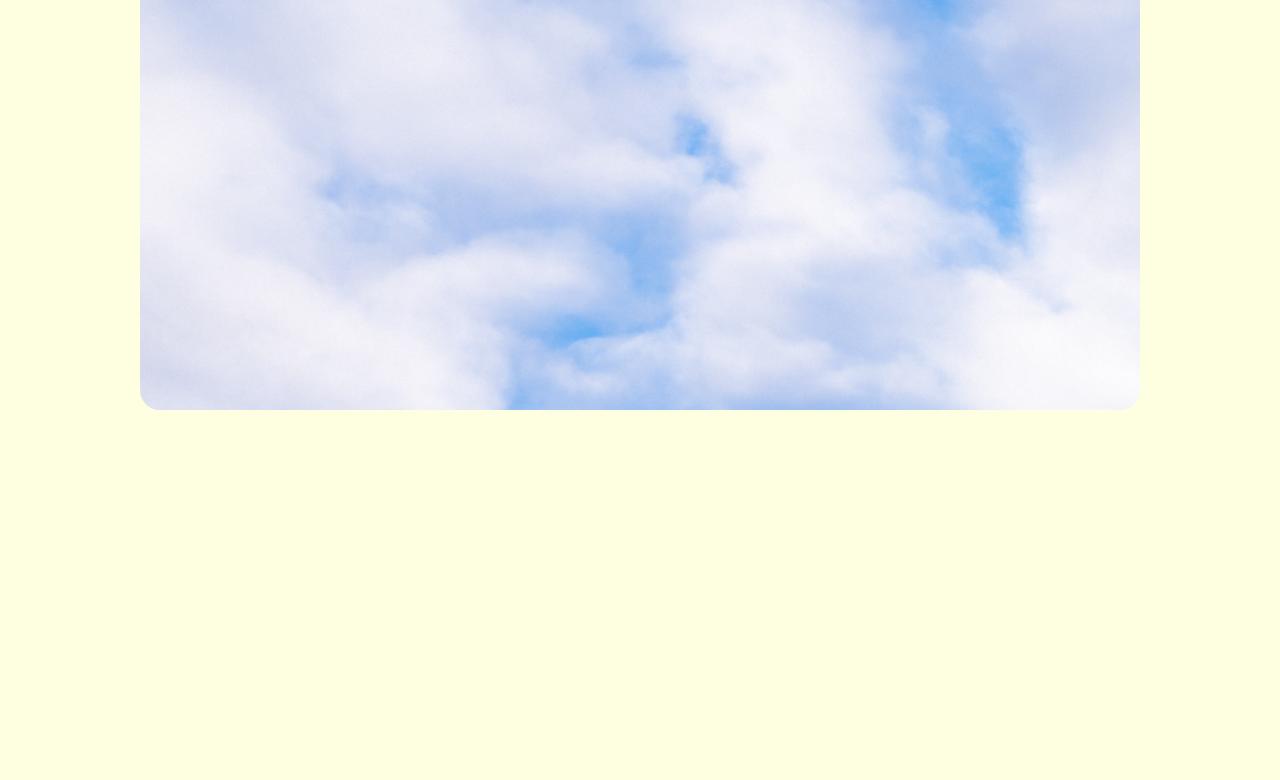
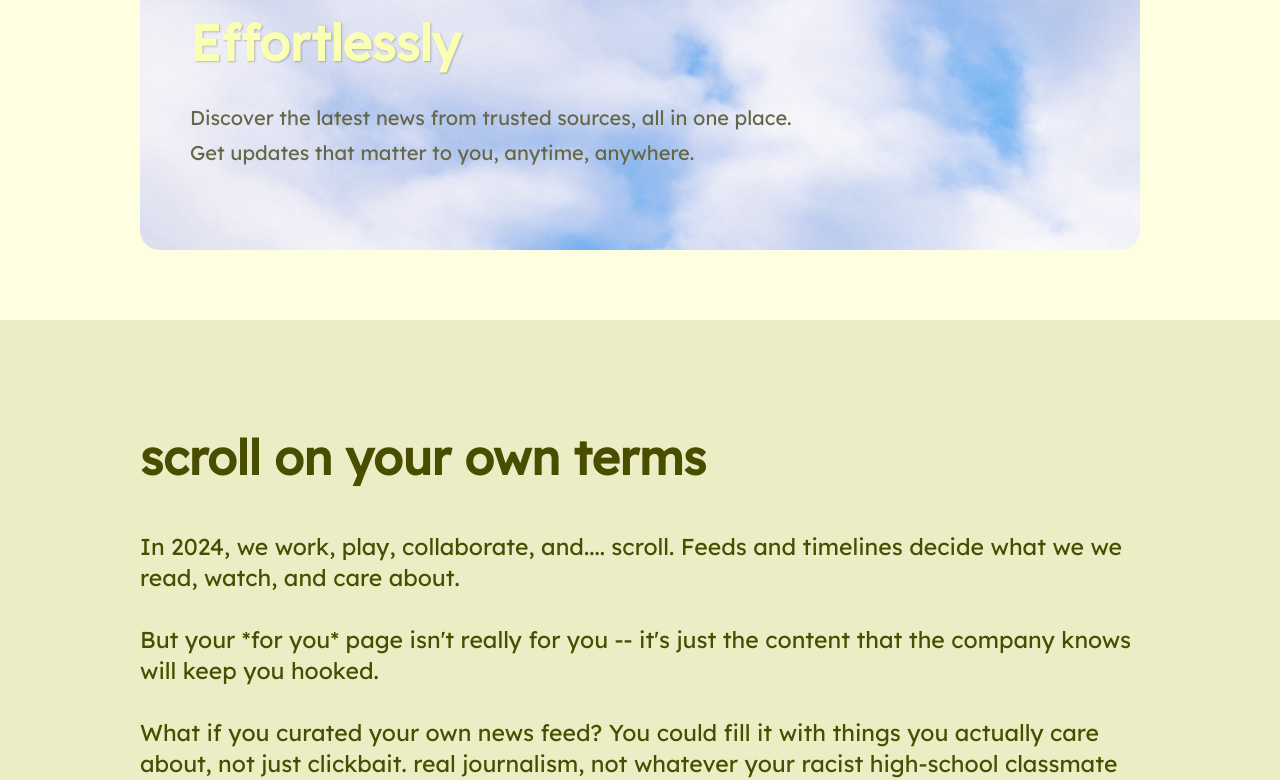
Before and after one commit to ABSanthosh/barn, a SvelteKit app: page / in a window 1280 px wide. Shown: the part 220-1000 px from the top of the page. Before the commit the page ends 800 px from the top, so only its background shows below. Built offline with nearby package versions, Linux system fonts and the light colour scheme.

Commit message:
refactor: Improve homepage layout and styling

```diff
--- a/src/routes/+page.svelte
+++ b/src/routes/+page.svelte
@@ -4,28 +4,163 @@
 
 <Header />
 
-<section class="Splash"></section>
+<main class="HomePage">
+	<section class="Splash">
+		<h1>
+			Stay Informed, <br />
+			<span> Effortlessly </span>
+		</h1>
+		<p>
+			Discover the latest news from trusted sources, all in one place. Get updates that matter to
+			you, anytime, anywhere.
+		</p>
+	</section>
+
+	<section class="About">
+		<div class="About__content">
+			<h2>scroll on your own terms</h2>
+			<p>
+				In 2024, we work, play, collaborate, and.... scroll. Feeds and timelines decide what we we
+				read, watch, and care about.
+				<br />
+				<br />
+				But your *for you* page isn't really for you -- it's just the content that the company knows
+				will keep you hooked.
+				<br />
+				<br />
+				What if you curated your own news feed? You could fill it with things you actually care about,
+				not just clickbait. real journalism, not whatever your racist high-school classmate shares. Learn
+				something new, remember to stay active, keep tabs on what matters.
+				<br />
+				<br />
+				Barn can help you do just that!
+			</p>
+		</div>
+	</section>
+	<!-- <div class="AboutGroup">
+		<section class="Chart BentoCard">
+			<img src="/src/lib/images/Chart.png" alt="Chart" />
+		</section>
+		<section class="Chart BentoCard">
+			<img src="/src/lib/images/Chart.png" alt="Chart" />
+		</section>
+	</div> -->
+</main>
 
 <style lang="scss">
+	:global(html) {
+		overflow-y: auto;
+		overflow-x: hidden;
+	}
 	:global(#app) {
 		padding: 0 15px;
 	}
+	.HomePage {
+		@include box();
+		max-width: $maxWidth;
+		@include make-flex($just: flex-start);
+		gap: 30px;
+
+		.BentoCard {
+			border-radius: 20px;
+			background-color: var(--modal-bg-noBlur);
+			border: 1px solid var(--secondary);
+			box-shadow: var(--t-crp-box-shadow);
+		}
+	}
+
 	.Splash {
 		width: 100%;
-		height: 70vh;
-		display: grid;
-		padding: 15px;
+		height: 50vh;
 		margin-top: 70px;
 		border-radius: 20px;
-		max-width: $maxWidth;
+
 		background-size: cover;
 		background-position: center;
 		background-repeat: no-repeat;
 		grid-template-columns: 1.2fr 1fr;
 		background-image: url(/src/lib/images/Clouds5.jpg);
 
+		gap: 20px;
+		padding: 15px 50px 15px 50px;
+		@include make-flex($align: flex-start);
+
+		@include respondAt(646px) {
+			padding: 15px 30px 15px 30px;
+		}
+
+		h1 {
+			font-size: 50px;
+			text-shadow: 1px 1px 2px rgba(0, 0, 0, 0.236);
+			margin-top: 0;
+			line-height: 1.5;
+
+			span {
+				color: light-dark(#fbffb3, #494d00);
+			}
+
+			@include respondAt(646px) {
+				font-size: 40px;
+			}
+		}
+
+		& > p {
+			width: 70%;
+			font-size: 20px;
+			color: #656746;
+
+			@include respondAt(646px) {
+				width: 100%;
+			}
+		}
+
 		@include respondAt(1015px) {
 			margin-top: 60px;
 		}
 	}
+
+	.AboutGroup {
+		width: 100%;
+		display: grid;
+		grid-template-columns: 1.7fr 1fr;
+		grid-gap: 20px;
+		grid-template-rows: 1fr 1fr;
+	}
+
+	.About {
+		width: 100vw;
+		padding: 15px 0 50px 0;
+		display: grid;
+		grid-row: span 2;
+		align-items: center;
+		justify-content: center;
+		background-color: var(--fullSection);
+		margin: 40px 0;
+
+		&__content {
+			padding: 48px 0;
+			height: auto;
+			max-width: $maxWidth;
+			margin: 0 48px;
+			h2 {
+				font-size: 48px;
+				font-weight: 600;
+				margin: 32px 0;
+
+				@include respondAt(540px) {
+					font-size: 40px;
+				}
+			}
+
+			p {
+				font-size: 23px;
+				max-width: 100%;
+				line-height: 31px;
+
+				@include respondAt(540px) {
+					font-size: 20px;
+				}
+			}
+		}
+	}
 </style>
--- a/src/styles/root/theme.scss
+++ b/src/styles/root/theme.scss
@@ -12,6 +12,8 @@
 	--feedbuilder-active: light-dark(#dbddb3, #434520);
 
 	--border: light-dark(#c7caa3, #383b11);
+
+	--fullSection: light-dark(#ebeec4, #0d0d13);
 
 	--header-bg: light-dark(#ebeec4b3, #1a1a1ab0);
 	--modal-bg: light-dark(#ecedca, #1a1a1a);
@@ -34,6 +36,9 @@
 	--t-crp-disabled-border: light-dark(#beb7b7, #4d4d4d);
 
 	--elevation-1: light-dark(#fefff6, #1a1a1a);
+
+	--blueBg: light-dark(#70b8ff, #1a73e8);
+	--blueFg: light-dark(rgb(0, 87, 173), #ffffff);
 
 	// Article
 	--link-foreground: light-dark(#37352f, #f6ff47);
```
